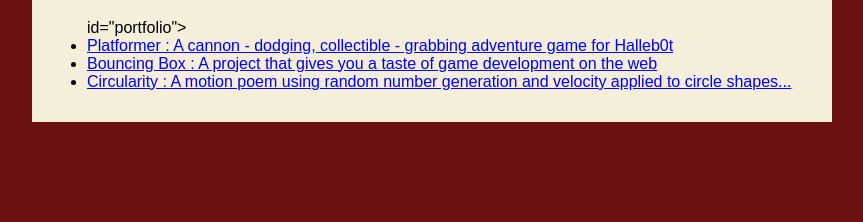
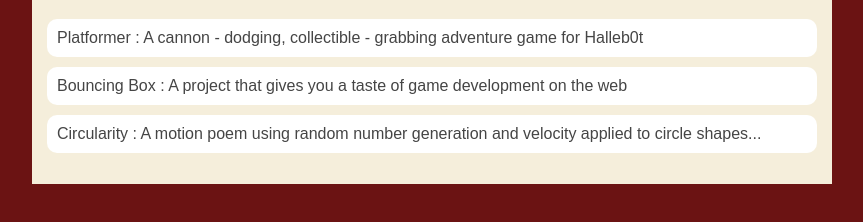
Before and after one commit to CollinDomingue/CollinDomingue.github.io, a plain HTML site: page portfolio.html in a window 1280 px wide. Shown: the part 182-404 px from the top of the page, without its empty margins (208-1071 px from the left). Drawn offline with Linux system fonts and the light colour scheme.

Commit message:
portfolio.html

```diff
--- a/portfolio.html
+++ b/portfolio.html
@@ -83,7 +83,6 @@
 
     <body>
       <div id="all-contents">
-      <div id="all-contents">
         <nav>
             <h1>Collin's Website</h1>
             <ul id="nav-ul">
@@ -98,7 +97,7 @@
         <main>
             <div class="content">
                 <h1>Portfolio</h1>
-                <ul> id="portfolio">
+                <ul id="portfolio">
                     <li><a href="projects/platformer/">Platformer : A cannon - dodging, collectible - grabbing adventure game for Halleb0t</a></li>
                     <li><a href="projects/bouncing-box/">Bouncing Box : A project that gives you a taste of game development on the web </a></li>
                     <li><a href="projects/circularity/">Circularity : A motion poem using random number generation and velocity applied to circle shapes...</a></li>
```
